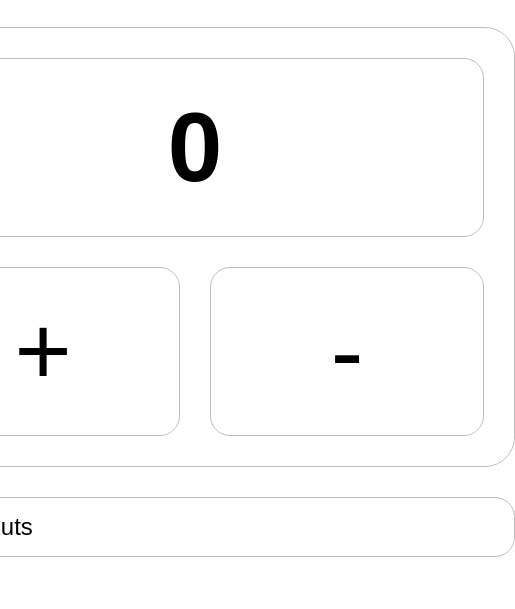
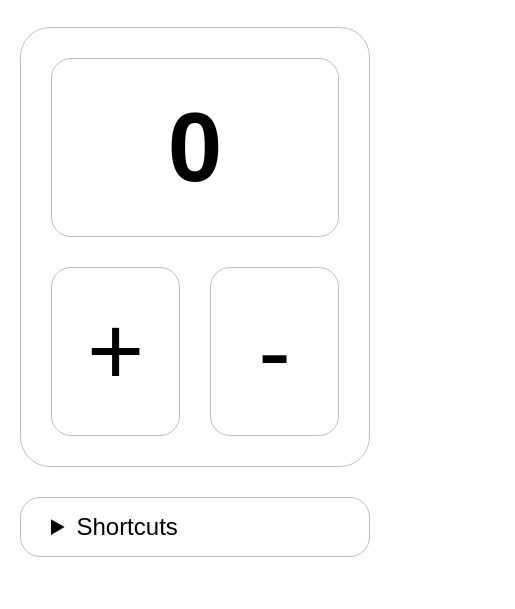
Before and after one commit to web-dev-ak/ClickMaster-Interactive-Counter-with-Auto-Clicker, a plain HTML site: page index.html in a window 390 px wide. Shown: the part 235-844 px from the top of the page, 515 px wide, since content can reach past the window. Drawn offline with Linux system fonts and the light colour scheme.

Commit message:
Add files via upload

```diff
--- a/style.css
+++ b/style.css
@@ -50,7 +50,7 @@ body {
     border-radius: 20px;
     display: grid;
     place-content: center;
-    font-size: 30px;
+    font-size: 24px;
     margin-top: 30px;
     cursor: pointer;
     &:hover{
@@ -146,3 +146,21 @@ body {
 #details[open] > ul{
     margin: 15px 0 15px 30px;
 }
+
+@media (width < 640px) {
+    body{
+        padding: 20px;
+    }
+
+    #auto-clicker-div{
+        width: 100%;
+    }
+
+    #container {
+        width: 100%
+    }
+
+    #details{
+        width: 100%;
+    }
+}
```
